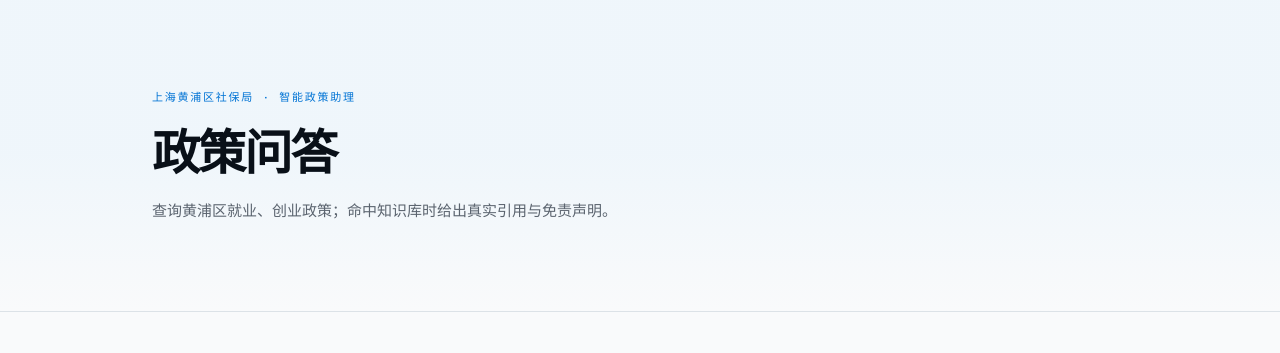
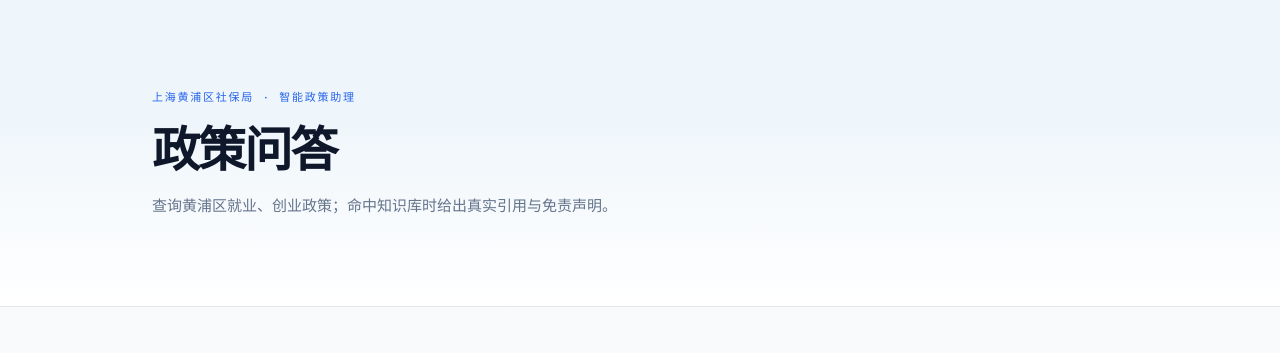
Before and after one commit to mabeibei-coser/sbj-website, a Next.js app: page /qa in a window 1280 px wide. Shown: the top 353 px of the page. Built offline with nearby package versions, Linux system fonts and the light colour scheme; no server answers; the database is empty.

Commit message:
fix(qa): hero 渐变改用内联 style，确保手机端能看到蓝白背景

```diff
--- a/app/qa/page.tsx
+++ b/app/qa/page.tsx
@@ -19,25 +19,58 @@ export default async function QaPage({ searchParams }: PageProps) {
   return (
     <main className="min-h-screen bg-[var(--background)]">
       {/* Hero (短型，左对齐) */}
-      <section className="relative border-b border-[var(--border)] overflow-hidden">
-        {/* 背景：蓝白渐变 + 极细网格 */}
-        <div className="absolute inset-0 bg-gradient-to-b from-[var(--blue-50)] via-[var(--blue-50)] to-transparent" />
-        <div className="absolute inset-0 hero-grid opacity-40" />
-        <div className="relative max-w-5xl mx-auto px-6 py-[88px]">
+      <section
+        style={{
+          position: "relative",
+          borderBottom: "1px solid #e5e7eb",
+          overflow: "hidden",
+          background: "linear-gradient(180deg, #eff6fb 0%, #eff6fb 40%, #ffffff 100%)",
+        }}
+      >
+        <div
+          style={{
+            position: "relative",
+            maxWidth: "64rem",
+            margin: "0 auto",
+            padding: "88px 1.5rem",
+          }}
+        >
           {/* Eyebrow — mono uppercase */}
           <div
-            className="text-[11px] font-medium uppercase tracking-[0.16em] text-[var(--blue-500)] mb-4"
-            style={{ fontFamily: "var(--font-mono)" }}
+            style={{
+              fontSize: "11px",
+              fontWeight: 500,
+              textTransform: "uppercase",
+              letterSpacing: "0.16em",
+              color: "#2563eb",
+              marginBottom: "1rem",
+              fontFamily: "var(--font-mono)",
+            }}
           >
             上海黄浦区社保局 · 智能政策助理
           </div>
           <h1
-            className="text-4xl md:text-5xl font-semibold text-[var(--text-primary)] leading-tight"
-            style={{ letterSpacing: "-0.04em" }}
+            style={{
+              fontSize: "clamp(2.25rem, 5vw, 3rem)",
+              fontWeight: 600,
+              color: "#0f172a",
+              lineHeight: 1.15,
+              margin: 0,
+              letterSpacing: "-0.04em",
+            }}
           >
             政策问答
           </h1>
-          <p className="text-[15px] text-[var(--text-muted)] mt-4 max-w-xl leading-relaxed">
+          <p
+            style={{
+              fontSize: "15px",
+              color: "#64748b",
+              marginTop: "1rem",
+              maxWidth: "36rem",
+              lineHeight: 1.6,
+              marginBottom: 0,
+            }}
+          >
             查询黄浦区就业、创业政策；命中知识库时给出真实引用与免责声明。
           </p>
         </div>
```
